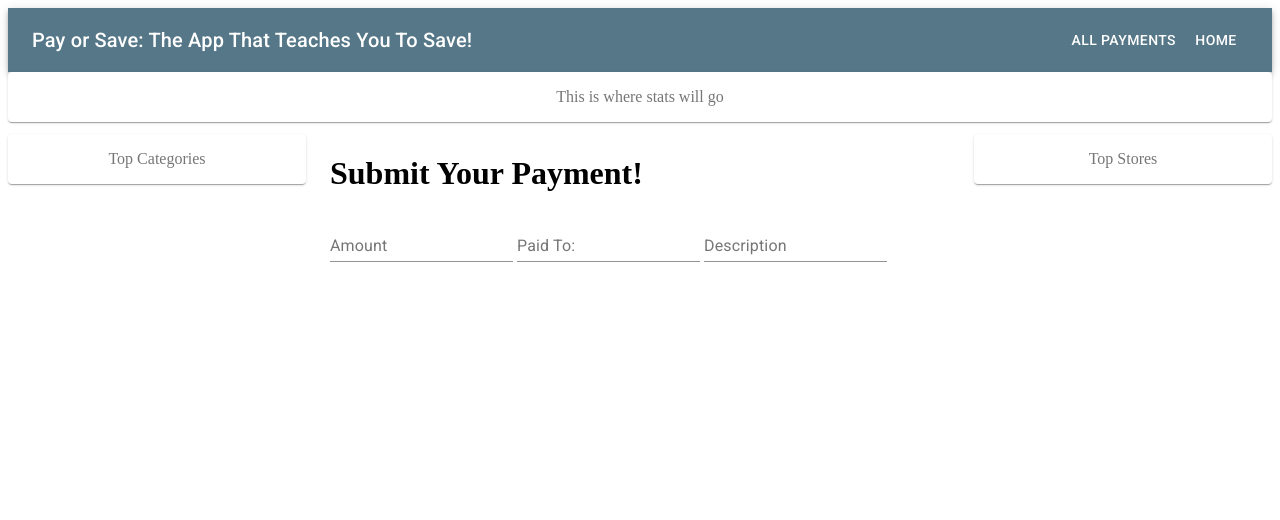
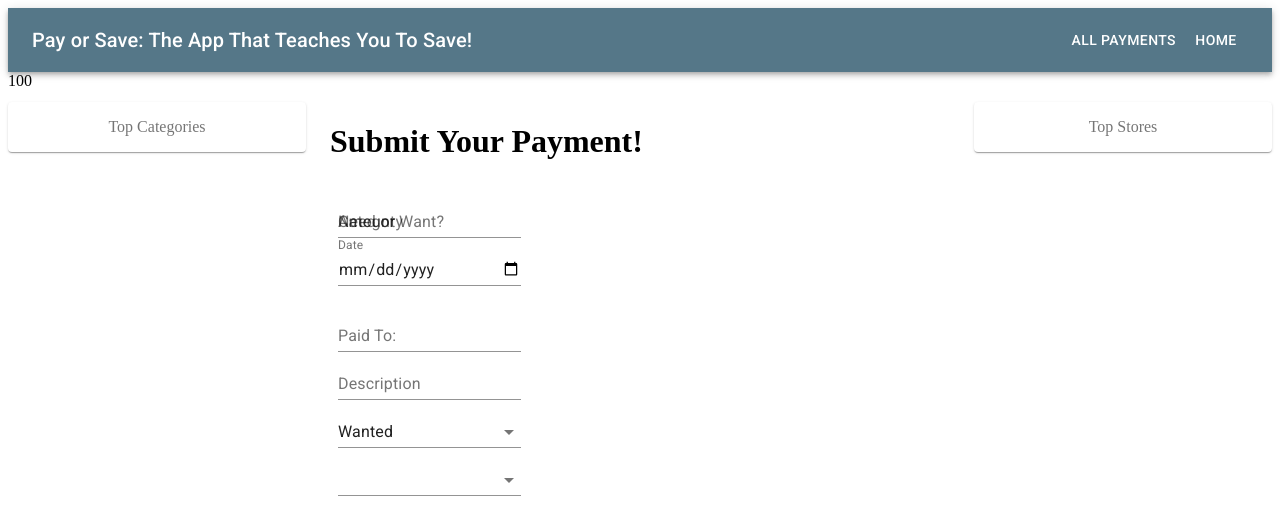
Before and after one commit to JosetteTGarcia/phase-3-build-3-frontend, a React (Create React App) app: page / in a window 1280 px wide. Shown: the top 520 px of the page. Built offline with nearby package versions, Linux system fonts and the light colour scheme.

Commit message:
added forms and handlechange flow

```diff
--- a/src/components/Home.js
+++ b/src/components/Home.js
@@ -1,6 +1,7 @@
 import React from 'react'
 import { makeStyles, Paper, Grid } from '@material-ui/core';
 import PaymentSubmitForm from './PaymentSubmitForm';
+import SummaryHeader from './SummaryHeader';
 
 const useStyles = makeStyles((theme) => ({
   root: {
@@ -20,7 +21,7 @@ function Home(){
     <div className={classes.root}>
       <Grid container spacing={3}>
         <Grid item xs>
-          <Paper className={classes.paper}>This is where stats will go</Paper>
+          <SummaryHeader/>
         </Grid>
       </Grid>
       <Grid container spacing={3}>
--- a/src/components/PaymentSubmitForm.js
+++ b/src/components/PaymentSubmitForm.js
@@ -1,5 +1,5 @@
-import React from "react";
-import {TextField, Select, FormControl, MenuItem, InputLabel, Box} from '@material-ui/core';
+import React, {useEffect, useState} from "react";
+import {TextField, Select, FormControl, MenuItem, InputLabel, Box, makeStyles} from '@material-ui/core';
 // import DateFnsUtils from "@date-io/date-fns";
 // import {
 //   MuiPickersUtilsProvider,
@@ -7,19 +7,154 @@ import {TextField, Select, FormControl, MenuItem, InputLabel, Box} from '@materi
 // } from "@material-ui/pickers";
 
 
+const useStyles = makeStyles((theme) => ({
+  formControl: {
+    margin: theme.spacing(1),
+    minWidth: 120,
+  },
+  selectEmpty: {
+    marginTop: theme.spacing(2),
+  },
+}));
+
+
+
 function PaymentSubmitForm(){
+  const classes = useStyles();
+  const [formData, setFormData] = useState({
+    amount: "",
+    date_paid: "",
+    description: "",
+    store: "",
+    is_need: false,
+    category_id: "",
+    store_id: "",
+  })
+
+  function handleChange(e){
+    if(e.target.name === "isNeeded"){
+     setFormData({
+       ...formData,
+         is_needed: !formData.is_need
+     })
+    } else {
+      setFormData({
+        ...formData,
+        [e.target.name]: e.target.value
+      })
+    }
+   }
+
+   function postNewCategory(e){
+    e.preventDefault();
+    fetch("http://localhost:9292/categories", {
+      method: "POST",
+      headers: {
+        "Content-Type": "application/json",
+      },
+      body: JSON.stringify(formData.category)
+    })
+    .then(resp => resp.json())
+    .then(data => {
+      console.log(data)
+    })
+  }
+
+  function postNewStore(e){
+    e.preventDefault();
+    fetch("http://localhost:9292/stores", {
+      method: "POST",
+      headers: {
+        "Content-Type": "application/json",
+      },
+      body: JSON.stringify(formData.category)
+    })
+    .then(resp => resp.json())
+    .then(data => {
+      console.log(data)
+    })
+  }
+
+   function handleSubmit(e){
+    e.preventDefault();
+    fetch("http://localhost:9292/payments", {
+      method: "POST",
+      headers: {
+        "Content-Type": "application/json",
+      },
+      body: JSON.stringify(formData)
+    })
+    .then(resp => resp.json())
+    .then(data => {
+      console.log(data)
+    })
+  }
+
+
 
   return (
   <div>
       <h1> Submit Your Payment! </h1>
-  <form>
-  <TextField id="standard-basic" label="Amount" /> <n/>
-  <TextField id="standard-basic" label="Paid To:" /> <n/>
-  <TextField id="standard-basic" label="Description"/> <n/>
+  <FormControl className={classes.formControl}>
+  <TextField
+    id="standard-basic"
+    label="Amount"
+    name="amount"
+    value={formData.amount}
+    onChange={handleChange}
+  /> <n/>
+  <TextField
+        id="date"
+        label="Date"
+        type="date"
+        name="date_paid"
+        defaultValue="YYYY-MM-DD"
+        className={classes.textField}
+        InputLabelProps={{
+          shrink: true,
+        }}
+      /> <br/>
+  <TextField
+    id="standard-basic"
+    label="Paid To:"
+    name="store"
+    value={formData.store}
+    onChange={handleChange}
+  />
+  <TextField
+    id="standard-basic"
+    label="Description"
+    name="description"
+    value={formData.description}
+    onChange={handleChange}
+  />
+  <InputLabel id="need-or-want-label">Need or Want?</InputLabel>
+  <Select
+      labelId="need-or-want-label"
+      id="standard-basic"
+      name="isNeeded"
+      label="Need or Want?"
+      value={formData.is_need}
+      onChange={handleChange}
+    >
+      <MenuItem value="true">Needed</MenuItem>
+      <MenuItem value="false">Wanted</MenuItem>
+  </Select>
+  <InputLabel id="category-label">Category</InputLabel>
+  <Select
+      labelId="category-label"
+      id="standard-basic"
+      name="category"
+      label="Category"
+      value={formData.category}
+      onChange={handleChange}
+    >
+      <MenuItem value="category">Categories here</MenuItem>
+  </Select>
 
 
 
-  </form>
+  </FormControl>
 
 
 
--- a/src/components/SummaryHeader.js
+++ b/src/components/SummaryHeader.js
@@ -0,0 +1,22 @@
+import React, {useState} from "react";
+
+
+function SummaryHeader(){
+  const [monthlyIncome, setMonthlyIncome] = useState(100)
+
+
+
+return (
+<div>
+{monthlyIncome}
+
+</div>
+
+
+
+
+);
+}
+
+
+export default SummaryHeader;
```
